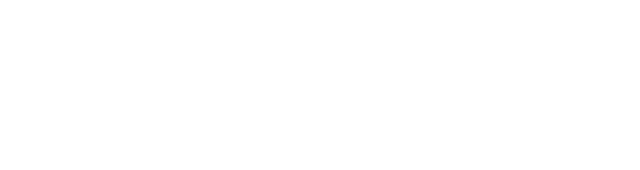
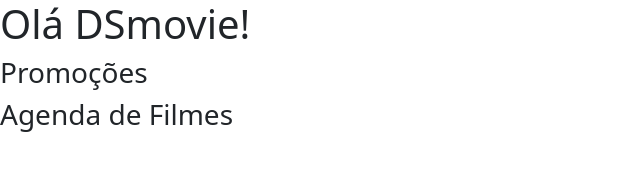
Before and after one commit to sarabmoraes1/dsmovie, a plain HTML site: page Index.html in a window 1280 px wide. Shown: the whole page, without its empty margins (0-640 px from the left). Drawn offline with nearby package versions, Linux system fonts and the light colour scheme.

Commit message:
Bootstrap

```diff
--- a/Index.html
+++ b/Index.html
@@ -4,10 +4,16 @@
     <meta charset="UTF-8">
     <meta http-equiv="X-UA-Compatible" content="IE=edge">
     <meta name="viewport" content="width=device-width, initial-scale=1.0">
-    <title>DSMovie</title>
+    <title>Projeto DSMovie</title>
+
+    <link href="https://cdn.jsdelivr.net/npm/bootstrap@5.1.3/dist/css/bootstrap.min.css" rel="stylesheet" integrity="sha384-1BmE4kWBq78iYhFldvKuhfTAU6auU8tT94WrHftjDbrCEXSU1oBoqyl2QvZ6jIW3" crossorigin="anonymous">
+
 </head>
 <body>
 
+    <h1> Olá DSmovie!</h1>
+    <h3>Promoções</h3>
+    <h3> Agenda de Filmes</h3>
 
 </body>
 </html>
```
